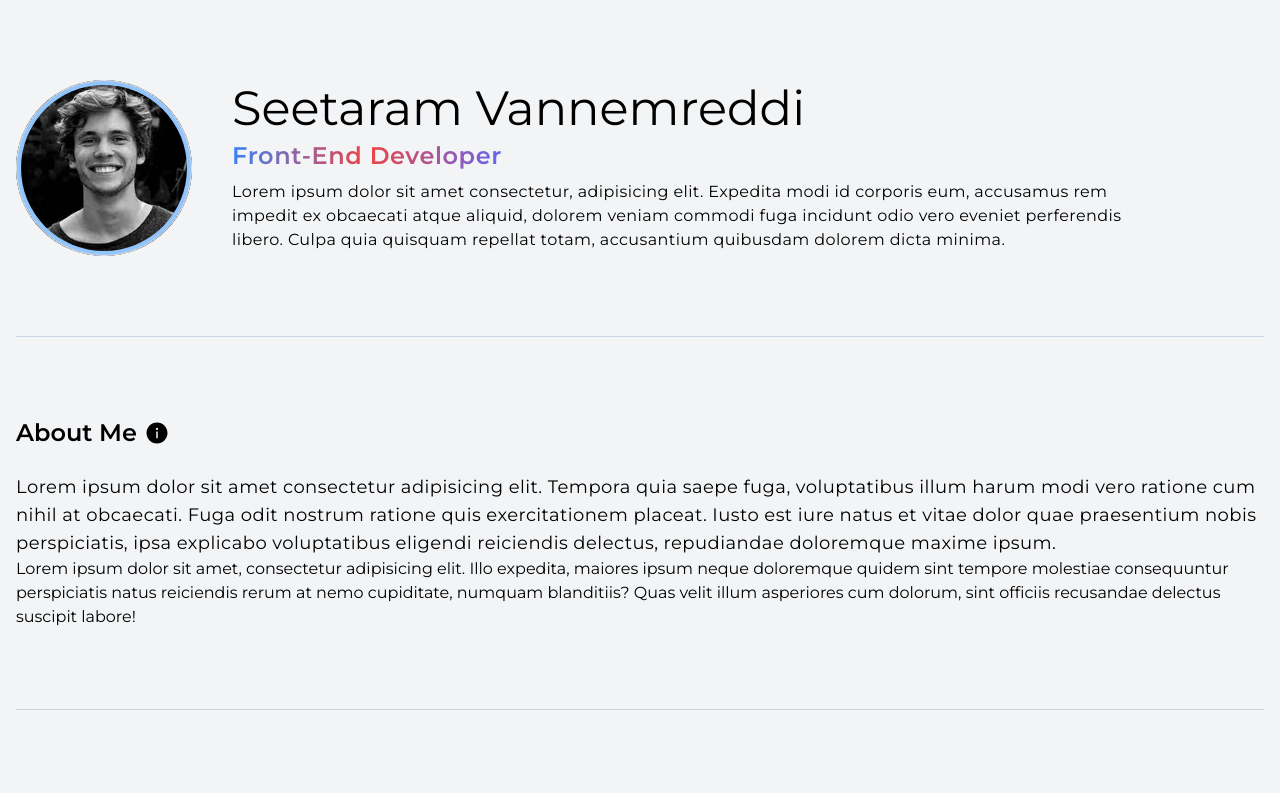
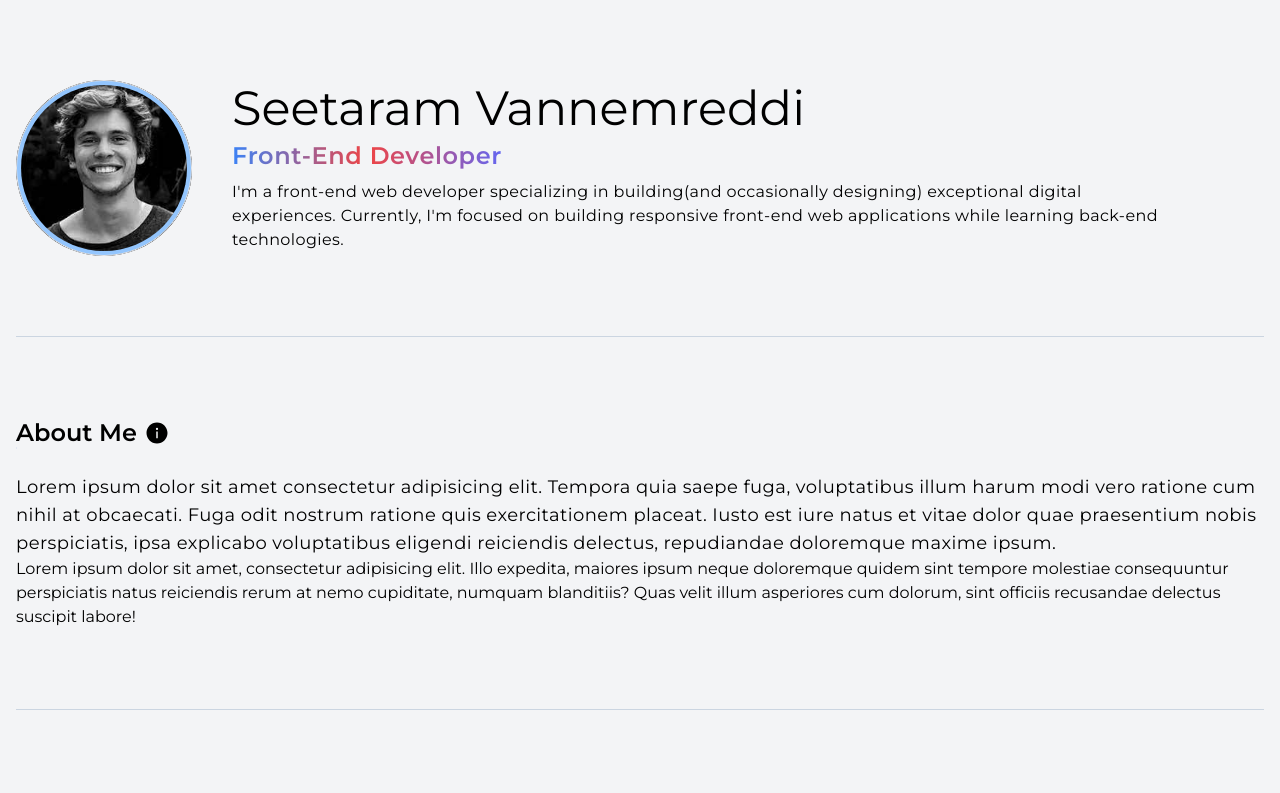
Before and after one commit to Ramsyz/modernportfolio, a Next.js app: page / in a window 1280 px wide. Shown: the top 793 px of the page. Built offline with nearby package versions, Linux system fonts and the light colour scheme.

Commit message:
Changes in banner description

```diff
--- a/components/Banner.tsx
+++ b/components/Banner.tsx
@@ -19,11 +19,9 @@ const Banner = () => {
           Front-End Developer
         </h3>
         <p className="text-base tracking-wide text-center md:text-left">
-          Lorem ipsum dolor sit amet consectetur, adipisicing elit. Expedita
-          modi id corporis eum, accusamus rem impedit ex obcaecati atque
-          aliquid, dolorem veniam commodi fuga incidunt odio vero eveniet
-          perferendis libero. Culpa quia quisquam repellat totam, accusantium
-          quibusdam dolorem dicta minima.
+          I'm a front-end web developer specializing in building(and
+          occasionally designing) exceptional digital experiences. Currently,
+          I'm focused on building responsive front-end web applications while learning back-end technologies.
         </p>
       </div>
     </div>
```
